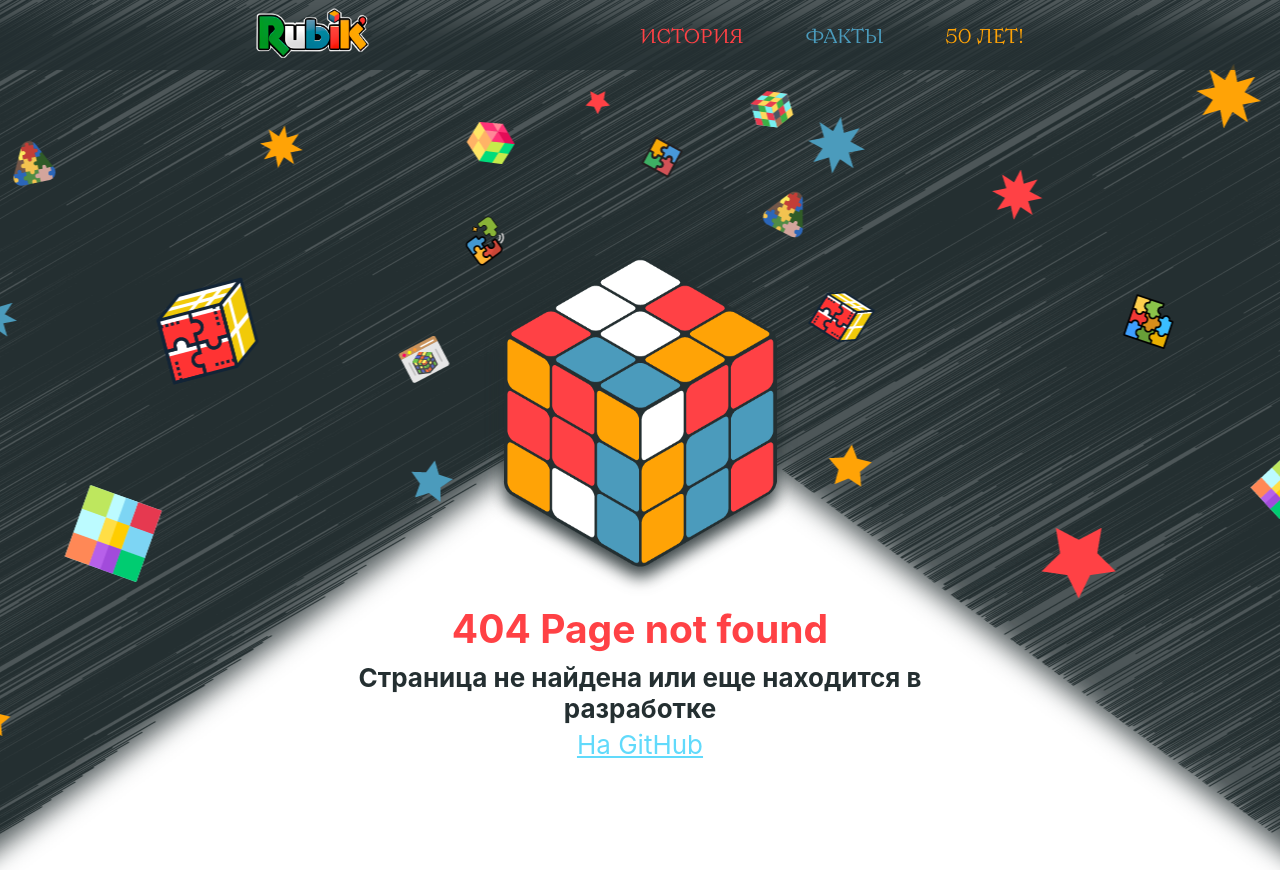
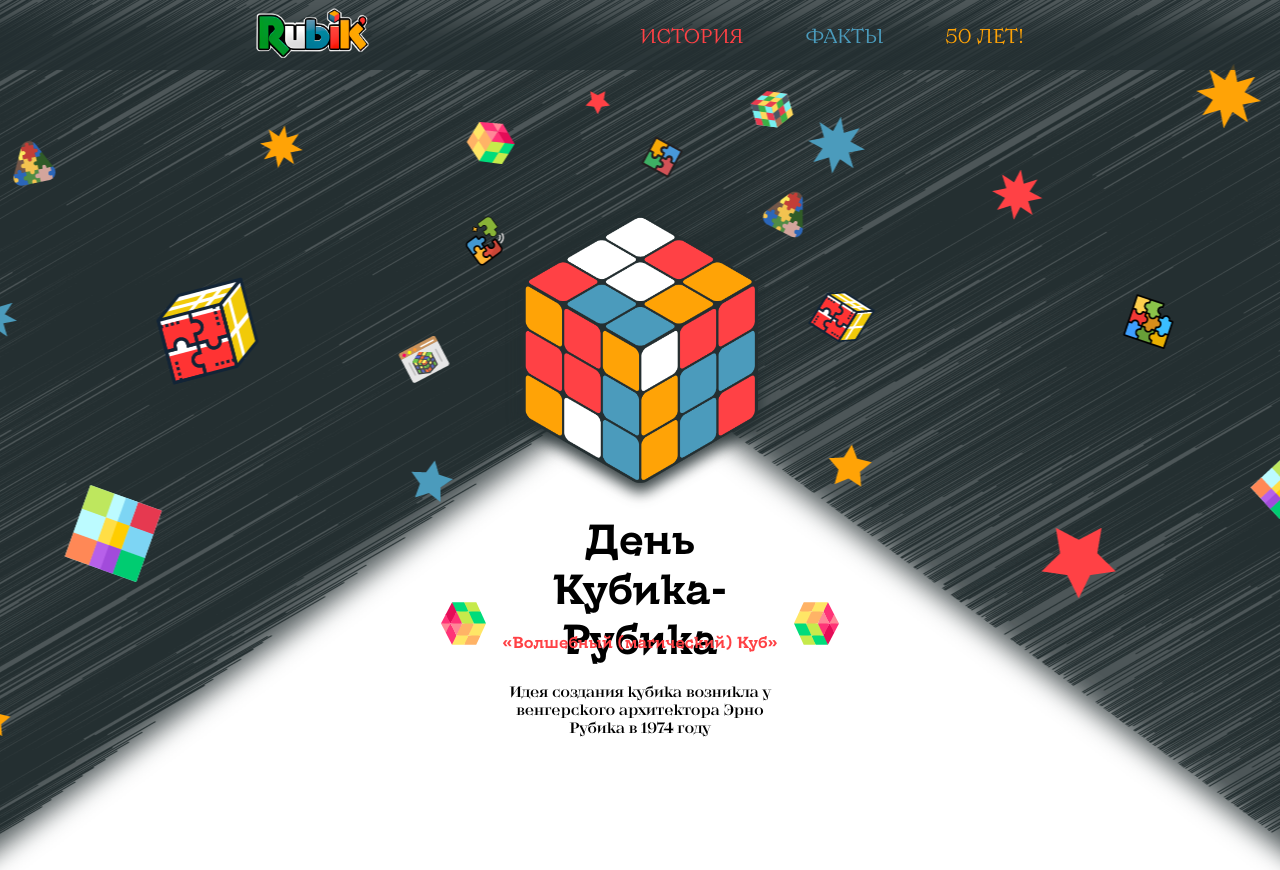
Before and after one commit to Liberi/RubiksDay, a React (Create React App) app: page / in a window 1280 px wide. Before the commit this address had no page. Built offline with nearby package versions, Linux system fonts and the light colour scheme.

Commit message:
Небольшая доработка header-а и начало разработки центрального слайдера

```diff
--- a/package.json
+++ b/package.json
@@ -14,7 +14,7 @@
     "web-vitals": "^2.1.4"
   },
   "scripts": {
-    "start": "react-scripts start",
+    "start": "react-scripts start --host 0.0.0.0",
     "build": "react-scripts build",
     "test": "react-scripts test",
     "eject": "react-scripts eject"
--- a/src/App.css
+++ b/src/App.css
@@ -39,7 +39,21 @@
 }
 
 .flex {
+  /* Класс который облегчает написание display: flex */
   display: flex;
   align-items: center;
   justify-content: space-between;
 }
+a:hover {
+  /*ссылка при наведении прозрачнее и подчеркнутая*/
+  text-decoration: underline;
+  filter: brightness(85%);
+}
+button:hover {
+  /*делает кнопку прозрачнее при наведении*/
+  filter: brightness(85%);
+}
+ul {
+  /* Удаляем точки у всех списков */
+  list-style: none;
+}
--- a/src/App.js
+++ b/src/App.js
@@ -1,13 +1,17 @@
 // import logo from './logo.svg';
 import "./App.css";
-import PageNotFound from "./components/PageNotFound/pageNotFound";
+// import PageNotFound from "./components/PageNotFound/pageNotFound";
 import Heder from "./components/heder/heder";
+import Slider from "./components/slider/slider";
 
 function App() {
   return (
     <section className="mainSection">
       <Heder />
-      <PageNotFound />
+      <main>
+        <Slider />
+        {/* <PageNotFound /> */}
+      </main>
     </section>
   );
 }
--- /dev/null
+++ b/src/components/heder/blockLink/block.link.js
@@ -0,0 +1,21 @@
+import { observer } from "mobx-react-lite";
+
+import MenuController from "../../../store/hederMenuController.js";
+import DataHeder from "../../../data/heder.data.js";
+import "../heder.styles.css";
+
+export default observer(function BlockLink() {
+  return (
+    <div
+      className={`flex ${
+        MenuController.isOpenMenu ? "blockLinkOpenMenu" : "blockLink"
+      }`}
+    >
+      {DataHeder.map((item) => (
+        <a href={item.link} style={item.style} key={item.id}>
+          {item.linkText}
+        </a>
+      ))}
+    </div>
+  );
+});
--- a/src/components/heder/heder.js
+++ b/src/components/heder/heder.js
@@ -1,11 +1,11 @@
 import { observer } from "mobx-react-lite";
-import { useEffect, useRef } from "react";
+import { useEffect } from "react";
 
 import "./heder.styles.css";
-import DataHeder from "../../data/heder.data.js";
 import MenuController from "../../store/hederMenuController.js";
 
 import MainLogo from "../../assets/img/back/MainLogo.png";
+import BlockLink from "./blockLink/block.link.js";
 
 export default observer(function PageNotFound() {
   function getWindowSize() {
@@ -30,7 +30,6 @@
   return (
     <header
       className={`flex ${MenuController.isOpenMenu ? "hederOpenMenu" : ""}`}
-      // style={ }
     >
       <a href="/" className="mainLogo">
         <img src={MainLogo} alt="NotFound" />
@@ -41,17 +40,7 @@
           MenuController.updateStatusOpenedMenu(!MenuController.isOpenMenu);
         }}
       />
-      <div
-        className={`flex ${
-          MenuController.isOpenMenu ? "blockLinkOpenMenu" : "blockLink"
-        }`}
-      >
-        {DataHeder.map((item) => (
-          <a href={item.link} style={item.style} key={item.id}>
-            {item.linkText}
-          </a>
-        ))}
-      </div>
+      <BlockLink />
     </header>
   );
 });
--- a/src/components/slider/slider.js
+++ b/src/components/slider/slider.js
@@ -0,0 +1,28 @@
+import { observer } from "mobx-react-lite";
+
+import SliderItem from "./sliderItem/slider.item";
+import SliderController from "../../store/sliderController";
+import "./stiles.slyder.css";
+
+export default observer(function Slider() {
+  return (
+    <section className="flex sectionSlider">
+      <button
+        className=""
+        onClick={() => {
+          SliderController.updateIndexSlider(-1);
+        }}
+      />
+      <div className="comtainerSlider">
+        <SliderItem sliderIndex={SliderController.currentSlider}/>
+      </div>
+      <button
+        className=""
+        onClick={() => {
+          SliderController.updateIndexSlider(1);
+        }}
+      />
+    </section>
+  );
+});
+/*className="" sliderIndex={SliderController.currentSlider} */
--- /dev/null
+++ b/src/components/slider/sliderItem/slider.item.js
@@ -0,0 +1,16 @@
+import "./styles.slider.item.css";
+import DataSlider from "../../../data/sliders.data";
+
+export default function SliderItem({ sliderIndex = 0 }) {
+  let sliderData = DataSlider[sliderIndex];
+
+  return (
+    <div key={sliderData.id} className="flex sliderItemComtainer">
+      <img src={require(`../../../assets/img/back/${sliderData.fileNameLogo}`)} alt="NotFound" />
+      <h1>{sliderData.hedText}</h1>
+      <p>«{sliderData.mainText}»</p>
+      <h3>{sliderData.botText}</h3>
+      <a href={sliderData.link}></a>
+    </div>
+  );
+}
--- /dev/null
+++ b/src/components/slider/sliderItem/styles.slider.item.css
@@ -0,0 +1,34 @@
+* {
+  margin: 0;
+  padding: 0;
+}
+.sliderItemComtainer {
+  flex-direction: column;
+}
+.sliderItemComtainer img {
+  max-height: 450px;
+  width: 90%;
+}
+.sliderItemComtainer h1,
+.sliderItemComtainer p {
+  font-family: "KyivType_Titling-Bold";
+  text-align: center;
+  width: 90%;
+  white-space: pre-wrap;
+}
+.sliderItemComtainer h1 {
+  font-size: 42px;
+  height: 100px;
+}
+.sliderItemComtainer p {
+  margin: 20px 0;
+  height: 30px;
+  color: #ff4145;
+  font-size: 16px;
+}
+.sliderItemComtainer h3 {
+  font-family: "KyivType_Serif-Bold";
+  text-align: center;
+  width: 90%;
+  font-size: 15px;
+}
--- a/src/components/slider/stiles.slyder.css
+++ b/src/components/slider/stiles.slyder.css
@@ -0,0 +1,20 @@
+.sectionSlider > button{
+    width: 45px;
+    height: 45px;
+    background: url(../../assets/img/icon/CubeMap.svg) center center no-repeat;
+    background-size: cover;
+    border: none;
+    transform: rotate(90deg);
+    margin-top: 40%;
+}
+.sectionSlider > button:first-of-type{
+    transform: rotate(270deg);
+}
+.sectionSlider{
+    min-height: 800px;
+    justify-content: center;
+    padding: 0 20%;
+}
+.comtainerSlider{
+    width: 40%;
+}
--- a/src/data/sliders.data.js
+++ b/src/data/sliders.data.js
@@ -0,0 +1,30 @@
+const DataSlider = [
+  {
+    id: "0",
+    fileNameLogo: "KubMain.png",
+    hedText: `День\nКубика-Рубика`,
+    mainText: "Волшебный (магический) Куб",
+    botText:
+      "Идея создания кубика возникла у венгерского архитектора Эрно Рубика в 1974 году",
+    link: "",
+  },
+  {
+    id: "1",
+    fileNameLogo: "ImgSlider2.png",
+    hedText: `19 мая\nВсемирный день`,
+    mainText: "В 2024 году: 19 мая, Воскресенье",
+    botText:
+      "День рождения кубика Рубика отмечается 19 мая. В 2024 году это изобретение празднует 50 годовщину!",
+    link: "",
+  },
+  {
+    id: "2",
+    fileNameLogo: "ImgSlider3.png",
+    hedText: "Всемирное\nраспространение",
+    mainText: "Сотни похожих головоломок",
+    botText:
+      "За время продаж продано так много кубиков, что ими можно как минимум трижды обернуть планету. Среднестатистическое количество продаж – 350 миллионов.",
+    link: "",
+  },
+];
+export default DataSlider;
--- a/src/store/hederMenuController.js
+++ b/src/store/hederMenuController.js
@@ -1,18 +1,18 @@
 import { makeAutoObservable } from "mobx";
 
-
-class HederMenu{
+class HederMenu {
   isOpenMenu = false;
 
-    constructor(){
+  constructor() {
     makeAutoObservable(this);
   }
 
-    updateStatusOpenedMenu(isOpen){
+  updateStatusOpenedMenu(isOpen) {
     this.isOpenMenu = isOpen;
     // console.log(`Изменено состояние на ${isOpen}`);
   }
-
 }
 
-export default new HederMenu();
+let hederMenu = new HederMenu();
+
+export default hederMenu;
--- /dev/null
+++ b/src/store/sliderController.js
@@ -0,0 +1,29 @@
+import { makeAutoObservable } from "mobx";
+
+import DataSlider from "../data/sliders.data";
+
+class SliderController {
+  currentSlider = 0;
+
+  constructor() {
+    makeAutoObservable(this);
+  }
+
+  updateIndexSlider(sliderIndex) {
+    // console.log(`ms ${DataSlider.length}`);
+    // console.log(`Тек слайдер ${this.currentSlider}`);
+    if (this.currentSlider + sliderIndex > DataSlider.length - 1) {
+      this.currentSlider = 0;
+      return;
+    }
+    if (this.currentSlider + sliderIndex < 0) {
+      this.currentSlider = DataSlider.length - 1;
+      return;
+    }
+    this.currentSlider += sliderIndex;
+  }
+}
+
+let sliderController = new SliderController();
+
+export default sliderController;
```
Also changed, not shown: src/assets/img/back/ImgSlider2.png (added), src/assets/img/back/ImgSlider3.png (added). Lines whose indentation alone changed are shown as unchanged.
